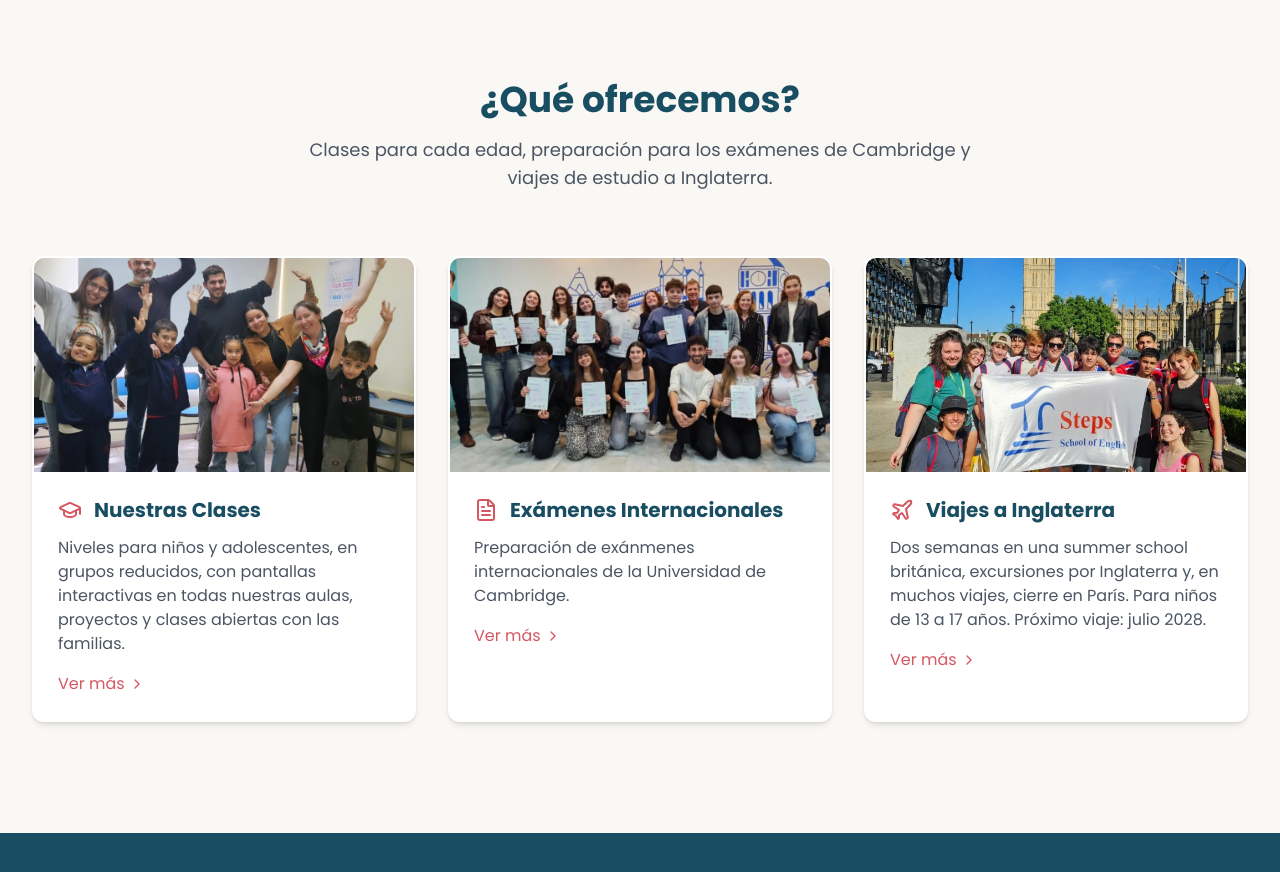
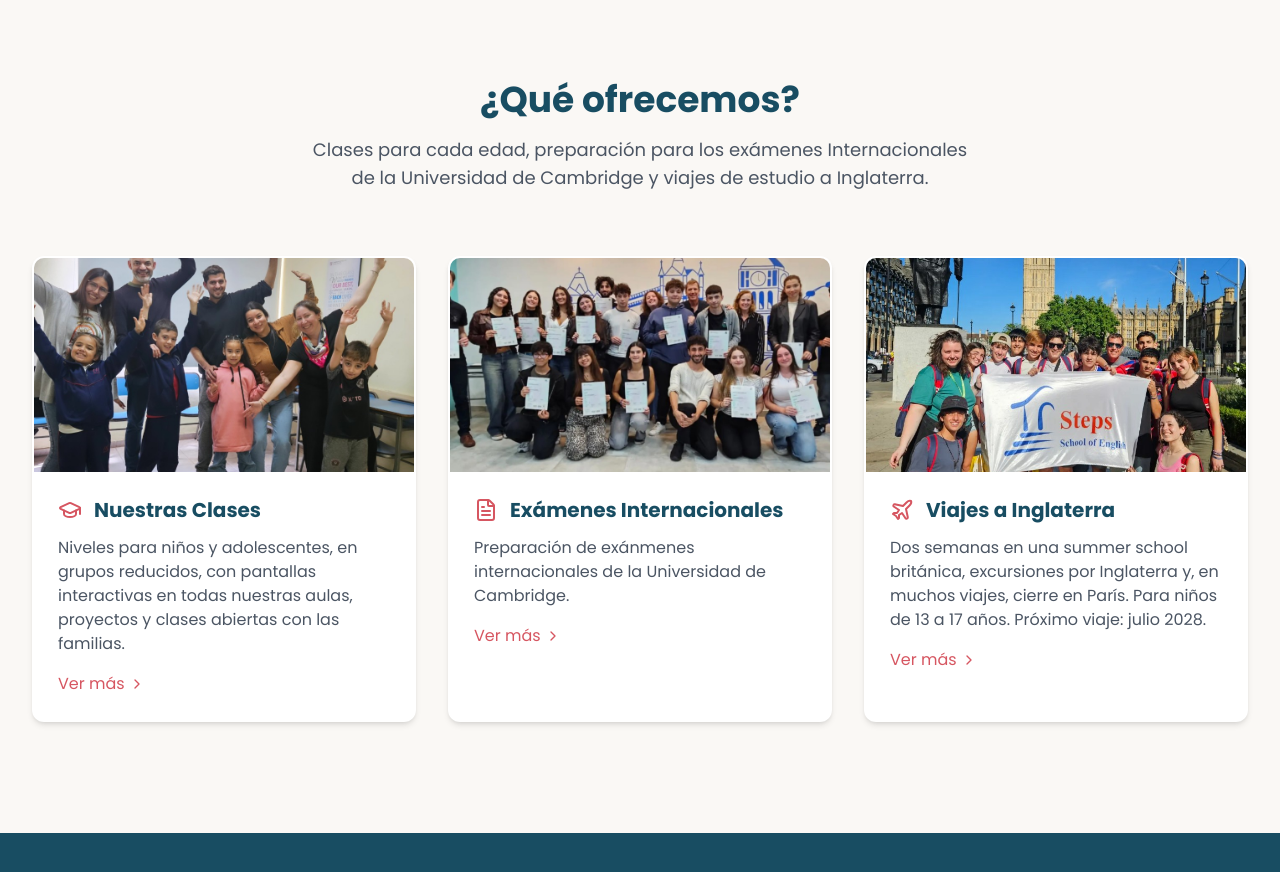
Before and after one commit to benjaamonti/steps-web, a React (Vite) app: page / in a window 1280 px wide. Shown: the part 1480-2352 px from the top of the page. Built offline with nearby package versions, Linux system fonts and the light colour scheme.

Commit message:
Update Home.tsx

```diff
--- a/src/pages/Home.tsx
+++ b/src/pages/Home.tsx
@@ -221,7 +221,7 @@ export default function Home() {
               ¿Qué ofrecemos?
             </h2>
             <p className="text-lg text-gray-600 max-w-2xl mx-auto">
-              Clases para cada edad, preparación para los exámenes de Cambridge y viajes de estudio a Inglaterra.
+              Clases para cada edad, preparación para los exámenes Internacionales de la Universidad de Cambridge y viajes de estudio a Inglaterra.
             </p>
           </motion.div>
 
```
